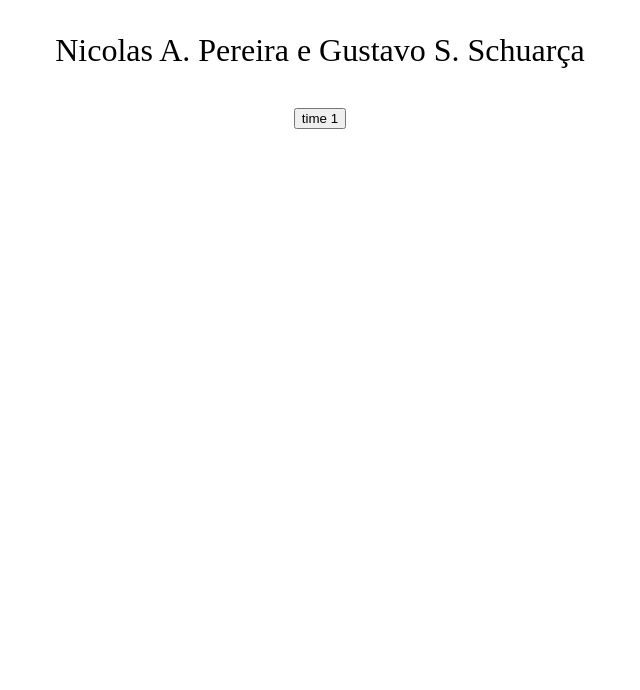
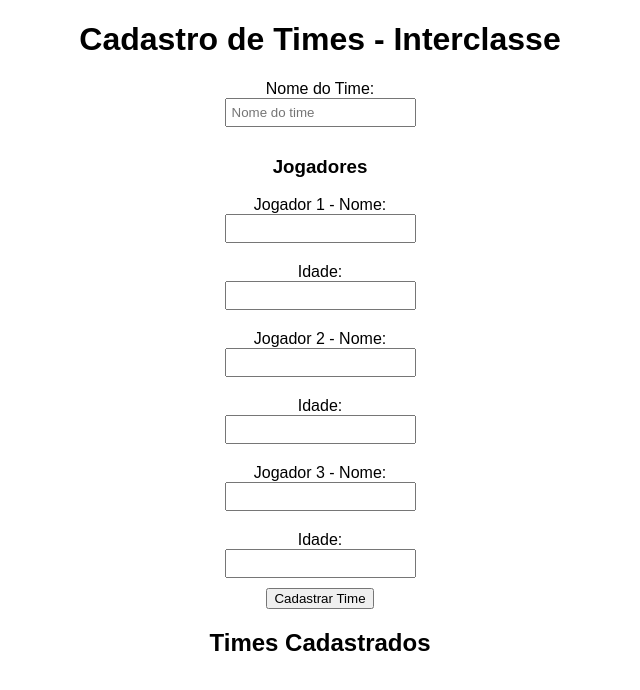
Before and after one commit to Nicolasgoty/avalia-o, a plain HTML site: page index.html in a window 1280 px wide. Shown: the whole page, without its empty margins (320-960 px from the left). Drawn offline with Linux system fonts and the light colour scheme.

Commit message:
Add files via upload

```diff
--- a/index.html
+++ b/index.html
@@ -1,21 +1,50 @@
 <!DOCTYPE html>
-<html lang="pt-br">
-<head>
+<html lang="pt-BR">
     <meta charset="UTF-8">
     <meta name="viewport" content="width=device-width, initial-scale=1.0">
-    <title>Prova</title>
-    <link rel="stylesheet" href="style.css">
-</head>
-<body>
- <p id="aa">Nicolas A. Pereira e Gustavo S. Schuarça</p>
+    <title>Prova 2°tri</title>
+<link rel="stylesheet" href="style.css">
+  </head>
+  <body>
 
-    <main><button onclick="cadastro()" id="as">time 1</button><br>
-    <div id="resultado">
-    <p></p>
-    </div></main>
+  </body>
+  </html>
+  <h1>Cadastro de Times - Interclasse</h1>
 
+  <div>
+    <label for="teamName">Nome do Time:</label>
+    <input type="text" id="teamName" placeholder="Nome do time">
 
+    <h3>Jogadores</h3>
 
-    <script src="script.js"></script>
+    <div>
+      <label>Jogador 1 - Nome:</label>
+      <input type="text" class="playerName">
+      <label>Idade:</label>
+      <input type="number" class="playerAge">
+    </div>
+
+    <div>
+      <label>Jogador 2 - Nome:</label>
+      <input type="text" class="playerName">
+      <label>Idade:</label>
+      <input type="number" class="playerAge">
+    </div>
+
+    <div>
+      <label>Jogador 3 - Nome:</label>
+      <input type="text" class="playerName">
+      <label>Idade:</label>
+      <input type="number" class="playerAge">
+    </div>
+
+    <button onclick="cadastrarTime()">Cadastrar Time</button>
+  </div>
+
+  <h2>Times Cadastrados</h2>
+  <div id="timesList"></div>
+
+  <p class="alert" id="alerta"></p>
+  <script src="script.js"></script>
 </body>
 </html>
--- a/script.js
+++ b/script.js
@@ -1,38 +1,74 @@
-function cadastro() {
-    let n1 = window.prompt("Digite o nome do time")
-    let n2 = window.prompt("digite o nome do 1°jogador")
-    let n3 = window.prompt("digite o nome do 2°jogador")
-    let n4 = window.prompt("digite o nome do 3°jogador")
-    let nota1 = Number (window.prompt("Digite a primeira idade"))
-    let nota2 = Number (window.prompt("Digite a segunda idade"))
-    let nota3 = Number (window.prompt("Digite a terceira idade"))
+  const times = [];
 
-    let media = (nota1 + nota2 + nota3) / 3;
+    function cadastrarTime() {
+      const nomeTime = document.getElementById("teamName").value.trim();
+      const nomesJogadores = document.querySelectorAll(".playerName");
+      const idadesJogadores = document.querySelectorAll(".playerAge");
+      const alerta = document.getElementById("alerta");
 
-    let resultado = document.querySelector('#resultado');
-    resultado.innerHTML = `<p>O resultado é: ${media}</p>`;
+      if (!nomeTime) {
+        alerta.textContent = "Por favor, preencha o nome do time.";
+        return;
+      }
 
+      const jogadores = [];
+      let somaIdades = 0;
 
+      for (let i = 0; i < 3; i++) {
+        const nome = nomesJogadores[i].value.trim().toLowerCase();
+        const idade = parseInt(idadesJogadores[i].value);
 
-    console.log(resultado);
+        if (!nome || isNaN(idade)) {
+          alerta.textContent = `Preencha corretamente o nome e idade do jogador ${i + 1}.`;
+          return;
+        }
 
+        jogadores.push({ nome, idade });
+        somaIdades += idade;
+      }
 
+      const mediaIdade = somaIdades / 3;
 
-    if(media <= 15){
+      if (mediaIdade > 15) {
+        alerta.textContent = "Média de idade maior que 15. Cadastre um time com média menor ou igual a 15.";
+        return;
+      }
 
-        resultado.innerHTML = `<p>Seu time é passou com a média de idade de ${media.toFixed(1)}</p>`;
+      const novoTime = {
+        nome: nomeTime.toUpperCase(),
+        media: mediaIdade.toFixed(1),
+        jogadores
+      };
 
-        console.log(resultado);
-
+      times.push(novoTime);
+      alerta.textContent = "";
+      atualizarListaTimes();
+      limparFormulario();
     }
 
-     else {
+    function atualizarListaTimes() {
+      const lista = document.getElementById("timesList");
+      lista.innerHTML = "";
 
-        let dif = 15 - media;
+      times.forEach((time) => {
+        const div = document.createElement("div");
+        div.className = "team-container";
 
-        console.log(media = 15);
+        let conteudo = `<div class="team-name">${time.nome}</div>`;
+        conteudo += `<p>Média de idade: ${time.media}</p>`;
+        conteudo += `<ul>`;
+        time.jogadores.forEach(jogador => {
+          conteudo += `<li>${jogador.nome} - ${jogador.idade} anos</li>`;
+        });
+        conteudo += `</ul>`;
 
-         resultado.innerHTML = `<p>Você não atingiu a média de idade, não passaram por ${dif.toFixed(1)} ano</p>`;
+        div.innerHTML = conteudo;
+        lista.appendChild(div);
+      });
+    }
 
+    function limparFormulario() {
+      document.getElementById("teamName").value = "";
+      document.querySelectorAll(".playerName").forEach(input => input.value = "");
+      document.querySelectorAll(".playerAge").forEach(input => input.value = "");
     }
-}
--- a/style.css
+++ b/style.css
@@ -1,16 +1,30 @@
-#aa{
+  body {
     text-align: center;
-    font-family: 'Times New Roman', Times, serif;
-    font-size: xx-large;
-}
-#resultado{
-    text-align: center;
-    font-family: Arial, Helvetica, sans-serif;
-    font-size: large;
-}
-main{
-    text-align: center;
-    font-size: x-large;
-    font-family: Arial, Helvetica, sans-serif;
-
-}
+      font-family: Arial, sans-serif;
+      margin: 20px;
+    }
+    label {
+      text-align: center;
+      display: block;
+      margin-top: 10px;
+    }
+    input {
+      margin-bottom: 10px;
+      padding: 5px;
+    }
+    .team-container {
+      border: 1px solid #999;
+      padding: 10px;
+      margin-bottom: 15px;
+      border-radius: 5px;
+      background-color: #f9f9f9;
+    }
+    .team-name {
+      font-family: 'Segoe UI', Tahoma, Geneva, Verdana, sans-serif;
+      text-transform: uppercase;
+      font-size: 20px;
+    }
+    .alert {
+      color: red;
+      font-weight: bold;
+    }
```
